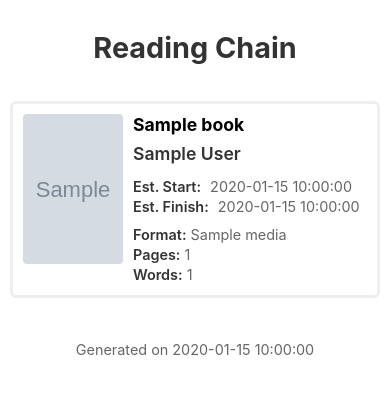
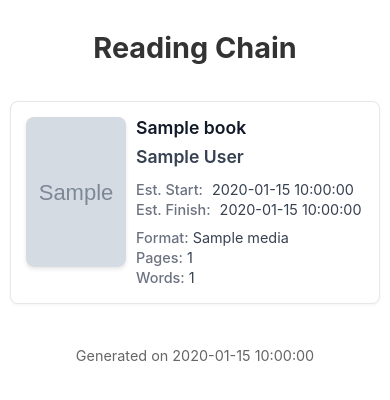
Before and after one commit to bmbell23/reading_tracker, a Python web app: template src/reading_list/templates/reports/chain/reading_chain_report.html in a window 390 px wide. Shown: the top 400 px of the page. Run offline with Jinja, Linux system fonts and the light colour scheme; the template is opened without the code that fills it: most values are stand-ins (such as "Sample title", 1, 10 or a date in 2020); grey boxes marked "Sample" are stand-in pictures.

Commit message:
v2.3.31: Updated and more modern colors and borders for the TBR

```diff
--- a/pyproject.toml
+++ b/pyproject.toml
@@ -4,7 +4,7 @@ build-backend = "setuptools.build_meta"
 
 [project]
 name = "reading_list"
-version = "2.3.30"
+version = "2.3.31"
 description = "Reading List Tracker"
 authors = [
     {name = "Your Name", email = "your.email@example.com"},
@@ -58,7 +58,7 @@ python_files = ["test_*.py"]
 pythonpath = ["."]
 
 [tool.mypy]
-python_version = "2.3.30"
+python_version = "2.3.31"
 warn_return_any = true
 warn_unused_configs = true
 disallow_untyped_defs = true
--- a/src/reading_list/templates/reports/chain/reading_chain_report.html
+++ b/src/reading_list/templates/reports/chain/reading_chain_report.html
@@ -34,47 +34,62 @@
         .book-card {
             display: flex;
             gap: 15px;
-            padding: 20px;  /* Increased padding slightly */
-            border: 3px solid #eee;
-            border-radius: 6px;
-            width: 100%;  /* Make all cards full width of container */
+            padding: 20px;
+            border: 1px solid #e5e7eb;  /* Lighter, more subtle border */
+            border-radius: 12px;        /* Slightly more rounded corners */
+            width: 100%;
             box-sizing: border-box;
             margin: 0;
-            min-height: 180px;  /* Increased to accommodate larger covers */
+            min-height: 180px;
+            background: white;
+            box-shadow: 0 1px 3px rgba(0, 0, 0, 0.05);  /* Subtle shadow */
+            transition: box-shadow 0.2s ease;            /* Smooth transition for hover */
         }
 
-        .book-card.kindle {
-            border: 3px solid #0ea5e9;
+        .book-card:hover {
+            box-shadow: 0 4px 6px rgba(0, 0, 0, 0.07);  /* Slightly lifted on hover */
         }
 
-        .book-card.hardcover {
-            border: 3px solid #A855F7;
+        /* Kindle styling */
+        .book-card.kindle {
+            border-left: 4px solid #0ea5e9;  /* More subtle blue */
+        }
+        .book-card.kindle.current-book {
+            background: linear-gradient(to right, rgba(14, 165, 233, 0.03), transparent);
         }
 
-        .book-card.audio {
-            border: 3px solid #FB923C;
+        /* Hardcover styling */
+        .book-card.hardcover {
+            border-left: 4px solid #8b5cf6;  /* More subtle purple */
+        }
+        .book-card.hardcover.current-book {
+            background: linear-gradient(to right, rgba(139, 92, 246, 0.03), transparent);
         }
 
-        .book-card.kindle.current-book {
-            border-width: 4px;
-            background-color: rgba(14, 165, 233, 0.1);
+        /* Audio styling */
+        .book-card.audio {
+            border-left: 4px solid #f97316;  /* More subtle orange */
+        }
+        .book-card.audio.current-book {
+            background: linear-gradient(to right, rgba(249, 115, 22, 0.03), transparent);
         }
 
-        .book-card.hardcover.current-book {
-            border-width: 4px;
-            background-color: rgba(168, 85, 247, 0.1);
+        /* Current book additional styling */
+        .book-card.current-book {
+            box-shadow: 0 2px 4px rgba(0, 0, 0, 0.08);
         }
 
-        .book-card.audio.current-book {
-            border-width: 4px;
-            background-color: rgba(251, 146, 60, 0.1);
+        /* Future book styling */
+        .future-book {
+            opacity: 0.9;
         }
         .book-cover {
-            width: 100px;      /* Increased from 80px */
-            height: 150px;     /* Increased from 120px */
+            width: 100px;
+            height: 150px;
             object-fit: cover;
-            border-radius: 4px;
+            border-radius: 8px;        /* Slightly more rounded corners */
             flex-shrink: 0;
+            box-shadow: 0 2px 4px rgba(0, 0, 0, 0.1);  /* Subtle shadow on covers */
         }
         .book-info {
             flex-grow: 1;
@@ -88,9 +103,11 @@
             overflow-wrap: break-word;
             word-wrap: break-word;
             hyphens: auto;
+            color: #111827;  /* Darker, richer text */
+            font-weight: 600;
         }
         .book-author {
-            color: #333;  /* Darker color */
+            color: #374151;  /* Slightly lighter than title */
             font-weight: 600;  /* Semi-bold */
             margin: 0 0 10px 0;
             line-height: 1.4;
@@ -109,13 +126,13 @@
             display: block;  /* Ensure each paragraph is on its own line */
         }
         .book-dates .label {
-            color: #333;
-            font-weight: 600;
+            color: #6b7280;  /* Modern gray */
+            font-weight: 500;
             display: inline-block;  /* Changed from inline to inline-block */
             margin-right: 5px;  /* Add some space between label and value */
         }
         .book-dates .value {
-            color: #666;
+            color: #374151;  /* Darker than labels */
             font-weight: normal;
         }
         .book-stats {
@@ -128,16 +145,13 @@
             line-height: 1.4;
         }
         .book-stats .label {
-            color: #333;
-            font-weight: 600;
+            color: #6b7280;  /* Modern gray */
+            font-weight: 500;
             display: inline;
         }
         .book-stats .value {
-            color: #666;
+            color: #374151;  /* Darker than labels */
             font-weight: normal;
-        }
-        .future-book {
-            opacity: 0.8;
         }
         .footer {
             text-align: center;
@@ -161,9 +175,10 @@
             }
 
             .book-card {
-                padding: 10px;
+                padding: 15px;
                 gap: 10px;
                 min-height: 120px;
+                border-radius: 8px;
             }
 
             .book-cover {
```
Also changed, not shown: README.md.
